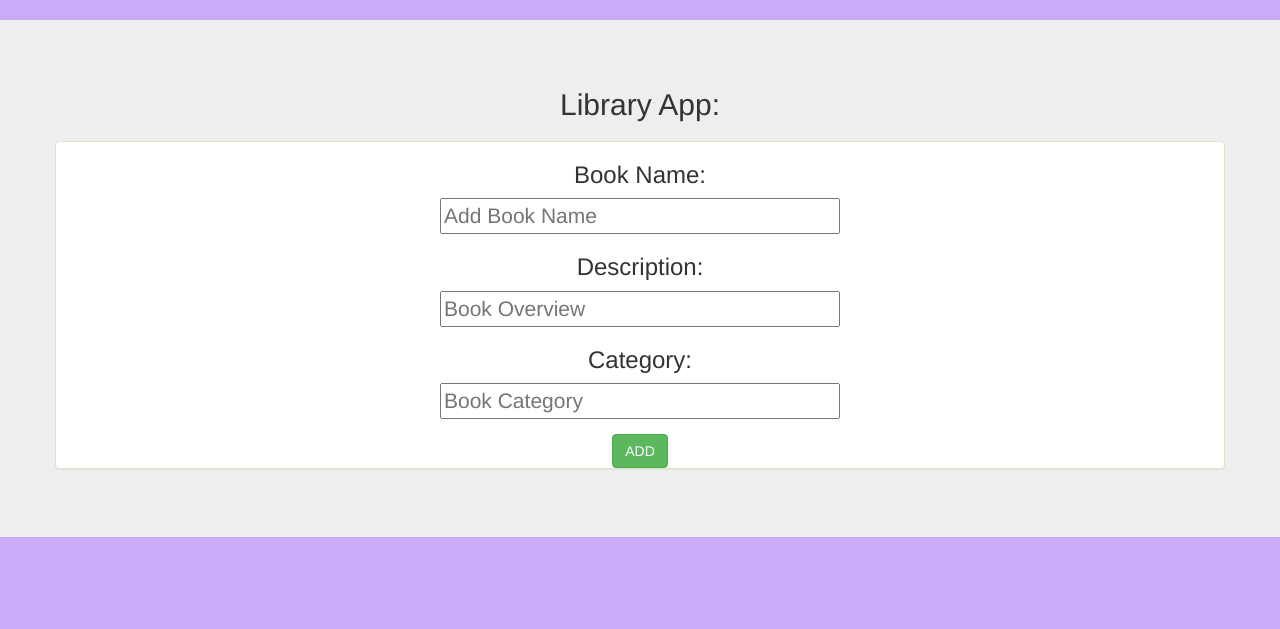
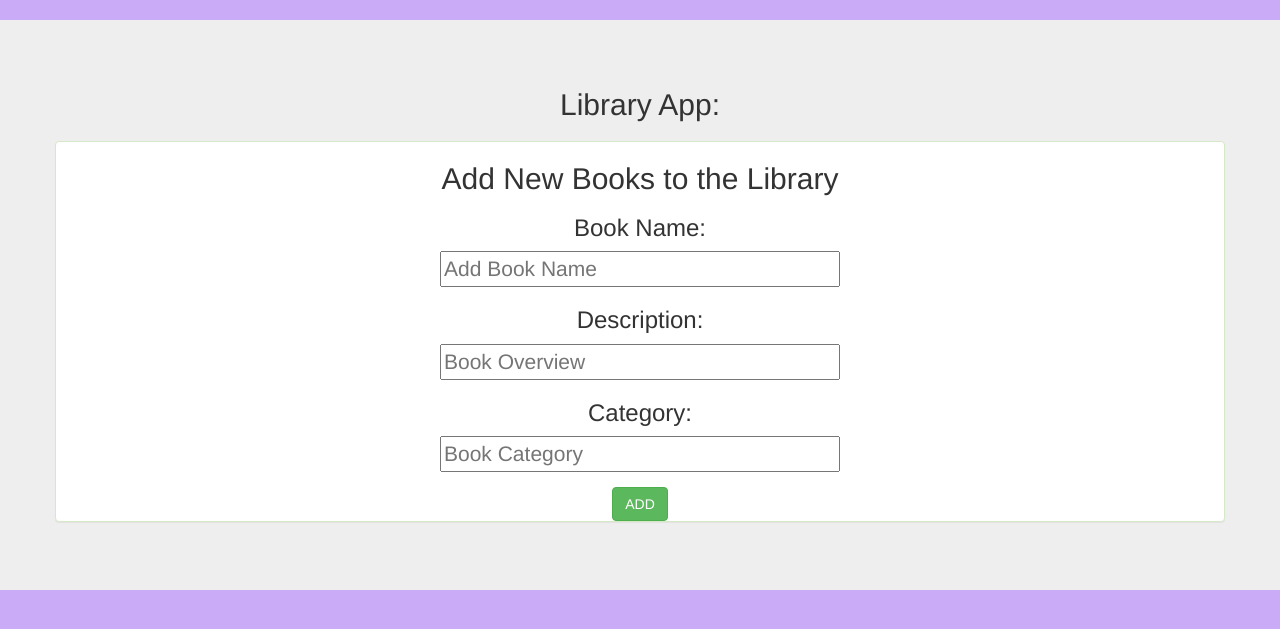
Before and after one commit to Antoh1/Library_app, a Flask app: page /admin_dashboard in a window 1280 px wide. Shown: the part 53-682 px from the top of the page. Run offline with Flask 2, Linux system fonts and the light colour scheme; parts of the project's set-up code (start-up, migrations or seed data) failed here and were passed over; some libraries are stand-ins or nearby versions.

Commit message:
Added title to admin dashboard html file

```diff
--- a/app/templates/admin_dashboard.html
+++ b/app/templates/admin_dashboard.html
@@ -4,6 +4,7 @@
 <div class="container panel panel-success margin-top">
 <form method="POST" action="" accept-charset="UTF-8" role="form">
       {{ form.csrf_token }}
+      <p><h2>Add New Books to the Library</h2></p>
 <div>
 	<span><h3>Book Name:</h3> <p>{{form.book_name(size=30, placeholder='Add Book Name')}}</p></span>
 	<span><h3>Description:</h3> <p>{{form.book_desc(size=30, placeholder='Book Overview')}}</p></span>
```
